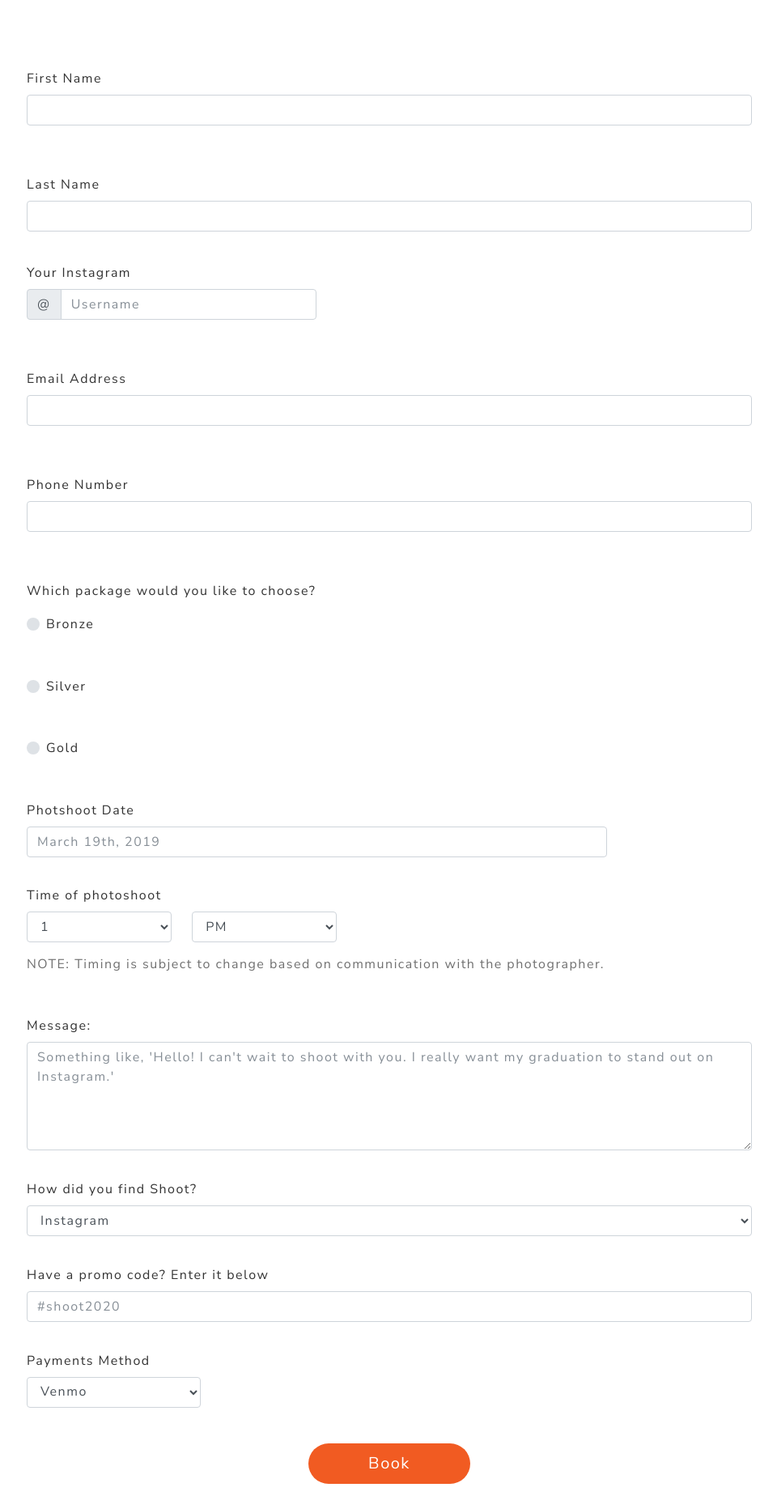
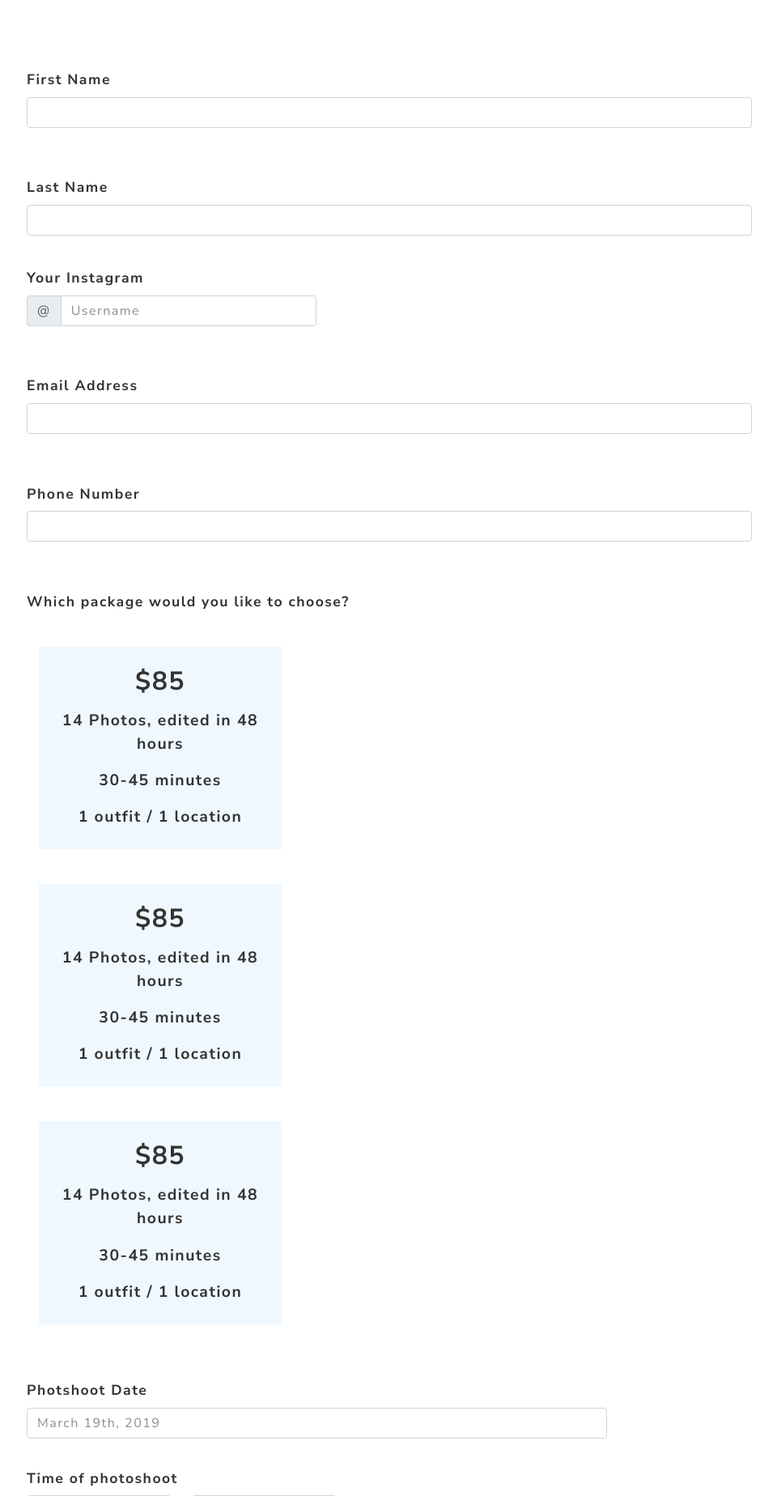
Before and after one commit to nabilahsan/shoot-mvp, a PHP site: page /christibeebooking.html in a window 1280 px wide. Shown: the part 951-2799 px from the top of the page at 81% size, without its empty margins (159-1119 px from the left). Run offline with PHP 8.4, Linux system fonts and the light colour scheme; some libraries are stand-ins or nearby versions.

Commit message:
testing new pricing cards
Signed-off-by: nabilahsan <nabilahsan95@gmail.com>

```diff
--- a/christibeebooking.html
+++ b/christibeebooking.html
@@ -12,8 +12,8 @@
     <meta http-equiv="X-UA-Compatible" content="ie=edge">
 
 
-    <link rel="stylesheet" href="https://stackpath.bootstrapcdn.com/bootstrap/4.1.2/css/bootstrap.min.css" integrity="sha384-Smlep5jCw/wG7hdkwQ/Z5nLIefveQRIY9nfy6xoR1uRYBtpZgI6339F5dgvm/e9B"
-        crossorigin="anonymous">
+    <link rel="stylesheet" href="https://stackpath.bootstrapcdn.com/bootstrap/4.1.2/css/bootstrap.min.css"
+        integrity="sha384-Smlep5jCw/wG7hdkwQ/Z5nLIefveQRIY9nfy6xoR1uRYBtpZgI6339F5dgvm/e9B" crossorigin="anonymous">
 
     <link rel="stylesheet" href="vendors/css/united.css">
     <!--Favicons-->
@@ -40,11 +40,14 @@
     <script async src="https://www.googletagmanager.com/gtag/js?id=UA-117171100-5"></script>
     <script>
         window.dataLayer = window.dataLayer || [];
-  function gtag(){dataLayer.push(arguments);}
-  gtag('js', new Date());
 
-  gtag('config', 'UA-117171100-5');
-</script>
+        function gtag() {
+            dataLayer.push(arguments);
+        }
+        gtag('js', new Date());
+
+        gtag('config', 'UA-117171100-5');
+    </script>
 
     <!-- jQuery -->
     <link rel="stylesheet" href="//code.jquery.com/ui/1.12.1/themes/base/jquery-ui.css">
@@ -78,14 +81,20 @@
 
     <!-- Hotjar Tracking Code for https://graduation.shootbeta.com/ -->
     <script>
-        (function(h,o,t,j,a,r){
-        h.hj=h.hj||function(){(h.hj.q=h.hj.q||[]).push(arguments)};
-        h._hjSettings={hjid:1121275,hjsv:6};
-        a=o.getElementsByTagName('head')[0];
-        r=o.createElement('script');r.async=1;
-        r.src=t+h._hjSettings.hjid+j+h._hjSettings.hjsv;
-        a.appendChild(r);
-    })(window,document,'https://static.hotjar.com/c/hotjar-','.js?sv=');
+        (function (h, o, t, j, a, r) {
+            h.hj = h.hj || function () {
+                (h.hj.q = h.hj.q || []).push(arguments)
+            };
+            h._hjSettings = {
+                hjid: 1121275,
+                hjsv: 6
+            };
+            a = o.getElementsByTagName('head')[0];
+            r = o.createElement('script');
+            r.async = 1;
+            r.src = t + h._hjSettings.hjid + j + h._hjSettings.hjsv;
+            a.appendChild(r);
+        })(window, document, 'https://static.hotjar.com/c/hotjar-', '.js?sv=');
     </script>
 
     <title>Booking Christi | SHOOT</title>
@@ -213,57 +222,50 @@
                 <!-- Radio buttons for package -->
                 <div id="package">
                     <label>Which package would you like to choose?</label>
-                    <div class="container row">
-                        <div id="inputgroup" class="container row col-sm-4">
-                            <div id="" class="custom-control custom-radio">
-                                <input type="radio" id="customRadio1" name="Package" class="custom-control-input" value="Bronze">
-                                <label class="custom-control-label" for="customRadio1">Bronze</label>
+                    <div id="inputgroup" class="container">
+
+                        <label class="labl">
+                            <input type="radio" name="Package" value="Bronze" />
+                            <div class="container">
+                                <h2>$85</h2>
+                                <!-- Hourly Rate -->
+                                <p>14 Photos, edited in 48 hours</p>
+                                <!-- Number of Images  -->
+                                <p>30-45 minutes</p>
+                                <!-- Outfit changes -->
+                                <p>1 outfit / 1 location</p>
                             </div>
+                        </label>
 
-                            <div id="packageMain" class="custom-control custom-radio">
-                                <input type="radio" id="customRadio2" name="Package" class="custom-control-input" value="Silver">
-                                <label class="custom-control-label" for="customRadio2">Silver</label>
+
+                        <label class="labl">
+                            <input type="radio" name="Package" value="Silver" />
+                            <div class="container">
+                                <h2>$85</h2>
+                                <!-- Hourly Rate -->
+                                <p>14 Photos, edited in 48 hours</p>
+                                <!-- Number of Images  -->
+                                <p>30-45 minutes</p>
+                                <!-- Outfit changes -->
+                                <p>1 outfit / 1 location</p>
                             </div>
+                        </label>
 
-                            <div id="packageMain" class="custom-control custom-radio">
-                                <input type="radio" id="customRadio3" name="Package" class="custom-control-input" value="Gold">
-                                <label class="custom-control-label" for="customRadio3">Gold</label>
+
+                        <label class="labl">
+                            <input type="radio" name="Package" value="Gold" />
+                            <div class="container">
+                                <h2>$85</h2>
+                                <!-- Hourly Rate -->
+                                <p>14 Photos, edited in 48 hours</p>
+                                <!-- Number of Images  -->
+                                <p>30-45 minutes</p>
+                                <!-- Outfit changes -->
+                                <p>1 outfit / 1 location</p>
                             </div>
-                        </div>
+                        </label>
 
-                        <!-- Information on Packages -->
-                        <div id="packageInfo" class="col-md-6">
-                            <div id="p1info" style='display:none'>
-                                <!-- Package 1 -->
-                                <ul>
-                                    <li>$85</li>
-                                    <!-- Hourly Rate -->
-                                    <li>14 Photos, edited in 48 hours</li>
-                                    <!-- Number of Images  -->
-                                    <li>30-45 minutes</li>
-                                    <!-- Outfit changes -->
-                                    <li>1 outfit / 1 location</li>
-                                </ul>
-                            </div>
-                            <div id="p2info" style='display:none'>
-                                <!-- Package 2 -->
-                                <ul>
-                                    <li>$130</li>
-                                    <li>30 Photos, edited in 48 hours</li>
-                                    <li>1 to 1.5 hours</li>
-                                    <li>2 outfit / 2 locations</li>
-                                </ul>
-                            </div>
-                            <div id="p3info" style='display:none'>
-                                <!-- Package 3 -->
-                                <ul>
-                                    <li>$165</li>
-                                    <li>50+ Photos</li>
-                                    <li>2 hours</li>
-                                    <li>3-4 outfits / locations</li>
-                                </ul>
-                            </div>
-                        </div>
+
                     </div>
 
                 </div>
@@ -272,8 +274,9 @@
                     <div id="datetime">
                         <label>Photshoot Date</label>
                         <div>
-                            <input id="calendar" placeholder="March 19th, 2019" name="Date" type='text' class="form-control datepicker-here"
-                                data-date-format="DD, MM dd, yyyy" data-language='en' required autocomplete="off">
+                            <input id="calendar" placeholder="March 19th, 2019" name="Date" type='text'
+                                class="form-control datepicker-here" data-date-format="DD, MM dd, yyyy"
+                                data-language='en' required autocomplete="off">
                         </div>
 
                         <label>Time of photoshoot</label>
@@ -329,7 +332,8 @@
                     <!-- Message section -->
                     <div>
                         <label>Message: </label>
-                        <textarea placeholder="Something like, 'Hello! I can't wait to shoot with you. I really want my graduation to stand out on Instagram.'"
+                        <textarea
+                            placeholder="Something like, 'Hello! I can't wait to shoot with you. I really want my graduation to stand out on Instagram.'"
                             type="text" name="message" class="form-control" cols=" 30" rows="5" required></textarea>
                     </div>
 
@@ -351,7 +355,7 @@
                         <input type="text" name="promo code" placeholder="#shoot2020" class="form-control">
                     </div>
 
-<div id="payment">
+                    <div id="payment">
                         <label>Payments Method </label>
                         <select name="payment" class="form-control" required>
                             <option value="Venmo">Venmo</option>
@@ -360,7 +364,8 @@
                     </div>
 
                     <div id="bottomButtons" class="container">
-                        <button id="botBook" type="submit" value="Subscribe" name="subscribe" class="btn btn-primary btn-lg">Book</button>
+                        <button id="botBook" type="submit" value="Subscribe" name="subscribe"
+                            class="btn btn-primary btn-lg">Book</button>
                     </div>
 
                     <div class="container" id="disclaimer">
@@ -410,7 +415,8 @@
                     </a>
                 </li>
                 <li>
-                    <a class="nav-link nav-a" href="https://forms.gle/iNksm6EE21VR8oS68" target="_blank"> <i class="fas fa-poll-h"></i>Survey
+                    <a class="nav-link nav-a" href="https://forms.gle/iNksm6EE21VR8oS68" target="_blank"> <i
+                            class="fas fa-poll-h"></i>Survey
                     </a>
                 </li>
             </ul>
@@ -444,12 +450,15 @@
     <script src="resources/script/packageInfo.js"></script>
 
     <!--Bootstrap JS files-->
-    <script src="https://code.jquery.com/jquery-3.3.1.slim.min.js" integrity="sha384-q8i/X+965DzO0rT7abK41JStQIAqVgRVzpbzo5smXKp4YfRvH+8abtTE1Pi6jizo"
-        crossorigin="anonymous"></script>
-    <script src="https://cdnjs.cloudflare.com/ajax/libs/popper.js/1.14.3/umd/popper.min.js" integrity="sha384-ZMP7rVo3mIykV+2+9J3UJ46jBk0WLaUAdn689aCwoqbBJiSnjAK/l8WvCWPIPm49"
-        crossorigin="anonymous"></script>
-    <script src="https://stackpath.bootstrapcdn.com/bootstrap/4.1.3/js/bootstrap.min.js" integrity="sha384-ChfqqxuZUCnJSK3+MXmPNIyE6ZbWh2IMqE241rYiqJxyMiZ6OW/JmZQ5stwEULTy"
-        crossorigin="anonymous"></script>
+    <script src="https://code.jquery.com/jquery-3.3.1.slim.min.js"
+        integrity="sha384-q8i/X+965DzO0rT7abK41JStQIAqVgRVzpbzo5smXKp4YfRvH+8abtTE1Pi6jizo" crossorigin="anonymous">
+    </script>
+    <script src="https://cdnjs.cloudflare.com/ajax/libs/popper.js/1.14.3/umd/popper.min.js"
+        integrity="sha384-ZMP7rVo3mIykV+2+9J3UJ46jBk0WLaUAdn689aCwoqbBJiSnjAK/l8WvCWPIPm49" crossorigin="anonymous">
+    </script>
+    <script src="https://stackpath.bootstrapcdn.com/bootstrap/4.1.3/js/bootstrap.min.js"
+        integrity="sha384-ChfqqxuZUCnJSK3+MXmPNIyE6ZbWh2IMqE241rYiqJxyMiZ6OW/JmZQ5stwEULTy" crossorigin="anonymous">
+    </script>
 </body>
 
 </html>
--- a/resources/css/form.css
+++ b/resources/css/form.css
@@ -20,6 +20,57 @@ li {
   list-style-type: none;
 }
 
+label {
+  font-weight: bold;
+  font-size: 1.1em;
+}
+
+/* Testing purposes */
+
+.labl {
+  display: block;
+  width: 300px;
+}
+
+.labl p {
+  font-size: 1.1em;
+}
+
+.labl p, h2 {
+  font-weight: bold;
+}
+
+.labl>input {
+  /* HIDE RADIO */
+  visibility: hidden;
+  /* Makes input not-clickable */
+  position: absolute;
+  /* Remove input from document flow */
+}
+
+.labl>input+div {
+  /* DIV STYLES */
+  cursor: pointer;
+  padding: 10px 10px;
+  background: aliceblue;
+}
+
+.labl>input:hover+div {
+  /* (RADIO CHECKED) DIV STYLES */
+
+  background-color: #F15B22;
+  color: white;
+  transition: 0.2s ease-in;
+  transition: 0.2s ease-out;
+}
+
+.labl>input:checked+div {
+  /* (RADIO CHECKED) DIV STYLES */
+  background-color: #F15B22;
+  color: white;
+}
+
+/* End of testing */
 
 /* Header Image */
 #heading {
@@ -87,12 +138,6 @@ form {
   margin-right: auto;
 }
 
-#packageInfo {
-  padding-top: 5%;
-  margin-left: auto;
-  font-size: 1.3em;
-}
-
 #formElements input {
   display: flex;
   justify-content: center;
@@ -134,9 +179,6 @@ form {
   flex-direction: column;
 }
 
-#packageMain {
-  margin-top: 50px;
-}
 
 #inputgroup label {
   text-align: center;
@@ -581,19 +623,9 @@ form {
     width: 100%;
   }
 
-  #payment, #fullmsg {
+  #payment,
+  #fullmsg {
     width: 100%;
-  }
-
-
-  #packageMain {
-    margin-top: 0;
-    margin-left: 15px;
-  }
-
-  #packageInfo {
-    margin-top: 25px;
-    font-size: 1.4em;
   }
 
   .btn {
```
